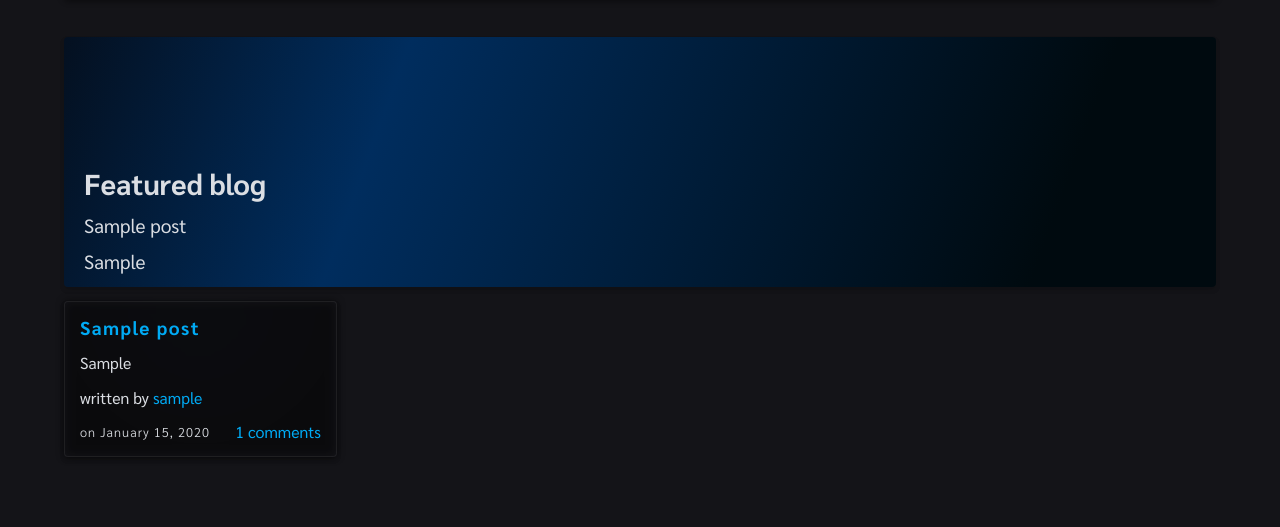
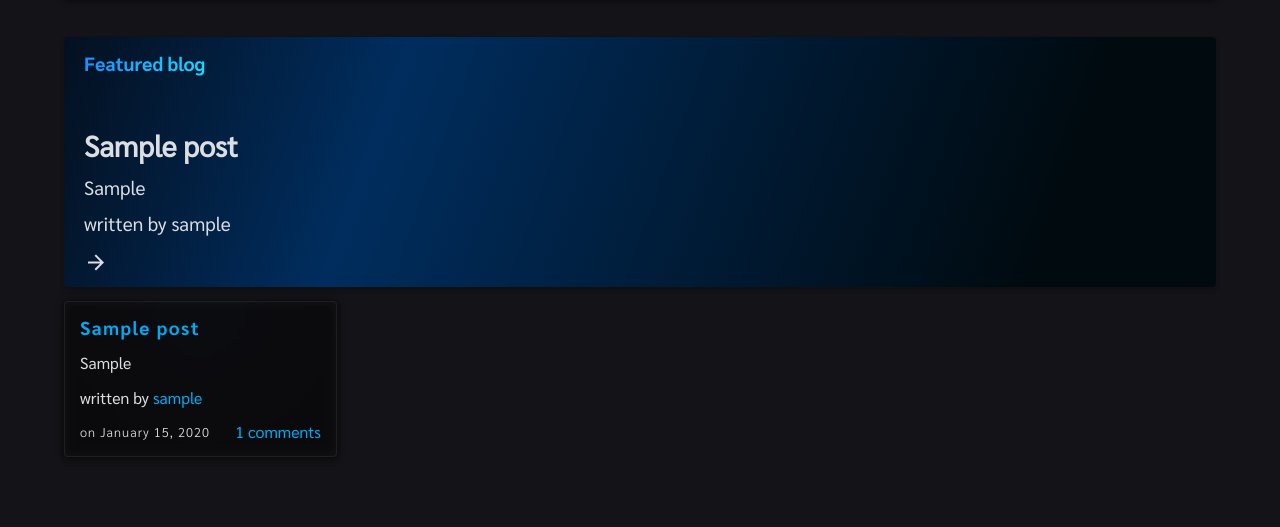
Before and after one commit to theodoremoreland/Blogz, a Flask app: page /blog in a window 1280 px wide. Shown: the part 65-592 px from the top of the page. Run offline with Flask 3, Linux system fonts and the light colour scheme; tables that the repository leaves empty hold one stand-in row (values such as "Sample post").

Commit message:
updated featured banner: now includes prompt and forward arrow

```diff
--- a/application/blueprints/Blog/templates/blog.html
+++ b/application/blueprints/Blog/templates/blog.html
@@ -25,8 +25,9 @@
 {% if featured_blog %}
 <a class="featured-container" href="/blog?blog_post_id={{featured_blog.id}}">
     <div class="featured blog">
-        <h2>Featured blog</h2>
-        <span class="title">{{featured_blog.title}}</span>
+        <label>Featured blog</label>
+        <div>
+            <h2 class="title">{{featured_blog.title}}</h2>
             {% if featured_blog.entry|length > 350 %}
             <p class="entry">
                 {{ featured_blog.entry[:350] | trim }}...
@@ -36,6 +37,16 @@
                 {{ featured_blog.entry | trim}}
             </p>
             {% endif %}
+            <span class="author">
+                written by {{featured_blog.author.username}}
+            </span>
+            <div class="prompt-area">
+                <span class="prompt">Read more</span>
+                <svg xmlns="http://www.w3.org/2000/svg" height="24px" viewBox="0 -960 960 960" width="24px">
+                    <path d="M647-440H160v-80h487L423-744l57-56 320 320-320 320-57-56 224-224Z" />
+                </svg>
+            </div>
+        </div>
     </div>
 </a>
 {% endif %}
--- a/application/static/css/style.css
+++ b/application/static/css/style.css
@@ -445,9 +445,8 @@ a.featured-container {
     position: relative;
     display: flex;
     flex-direction: column;
-    justify-content: flex-end;
+    justify-content: space-between;
     align-items: flex-start;
-    gap: 14px;
     width: 100%;
     height: clamp(250px, 25vh, 700px);
     color: var(--tertiary-color);
@@ -473,23 +472,57 @@ a.featured-container {
     box-shadow: var(--primary-shadow);
     transition: all 200ms linear;
 
+    & * {
+        padding: 0;
+        margin: 0;
+    }
+
+    & > label {
+        font-family: sarabun-bold;
+        mix-blend-mode: color-dodge;
+    }
+
+    & > div {
+        display: flex;
+        flex-direction: column;
+        justify-content: flex-end;
+        align-items: flex-start;
+        gap: 14px;
+        width: 100%;
+    }
+
+    & p {
+        max-width: 150ch;
+    }
+
+    svg {
+        height: 1.5em;
+        fill: var(--tertiary-color);
+        margin-bottom: -5px;
+    }
+
+    .prompt-area {
+        display: flex;
+        flex-direction: row;
+        justify-content: flex-start;
+        align-items: center;
+        gap: 10px;
+        width: 100%;
+    }
+
+    .prompt {
+        display: none;
+        transition: all 200ms linear;
+    }
+
     &:hover {
         -webkit-box-shadow: 0px 0px 12px 2px rgba(0, 172, 245, 1);
         -moz-box-shadow: 0px 0px 12px 2px rgba(0, 172, 245, 1);
         box-shadow: 0px 0px 12px 2px rgba(0, 172, 245, 1);
-    }
 
-    & > * {
-        padding: 0;
-        margin: 0;
-    }
-
-    & > h2 {
-        font-family: sarabun-bold;
-    }
-
-    & > p {
-        max-width: 150ch;
+        .prompt {
+            display: unset;
+        }
     }
 }
 
```
Also changed, not shown: application/blueprints/Bloggers/templates/bloggers.html (+11 -3 lines), application/static/images/icons/arrow_forward.svg (added). Lines whose indentation alone changed are shown as unchanged.
